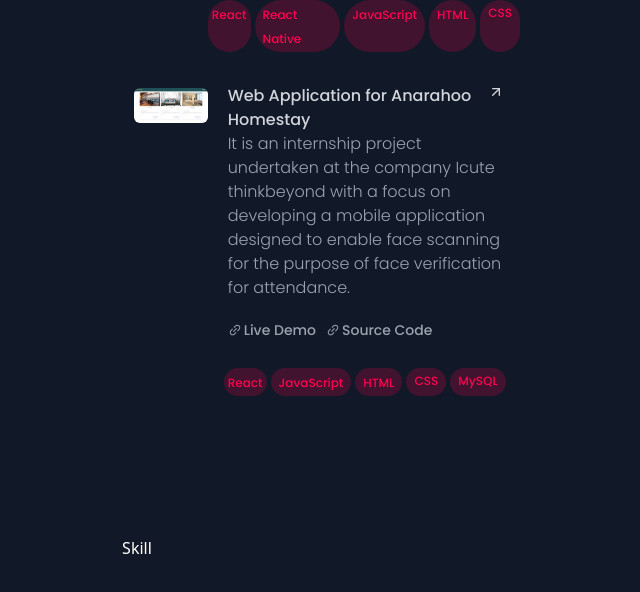
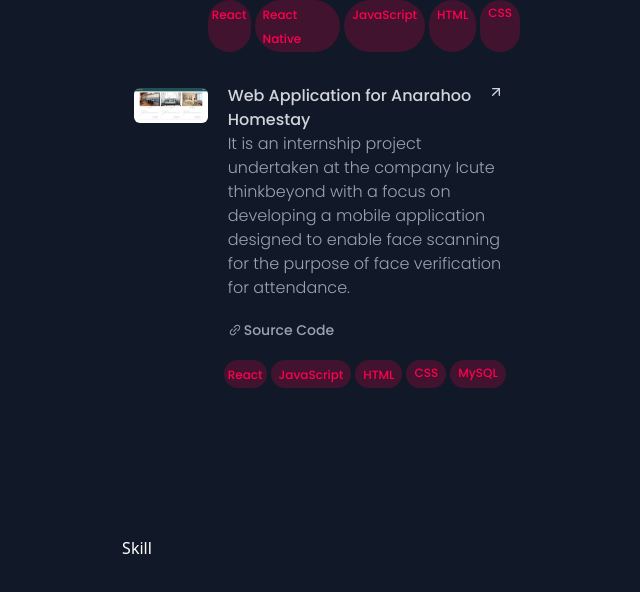
Before and after one commit to Warawut2911/Personal-Portfolio, a React (Create React App) app: page / in a window 1280 px wide. Shown: the part 1963-2555 px from the top of the page, without its empty margins (534-1174 px from the left). Built offline with nearby package versions, Linux system fonts and the light colour scheme.

Commit message:
projexts

```diff
--- a/src/components/project/Projects.js
+++ b/src/components/project/Projects.js
@@ -91,18 +91,7 @@ const Projects = () => {
                 designed to enable face scanning for the purpose of face
                 verification for attendance.
               </p>
-              <div className="flex gap-2">
-                <a
-                  href="https://portfolio1-lilac-eight.vercel.app/"
-                  target="_blank"
-                  rel="noopener noreferrer"
-                  className="flex items-center text-sm my-5 font-medium"
-                >
-                  <span>
-                    <AiOutlineLink />
-                  </span>
-                  <span className="mx-0.5">Live Demo</span>
-                </a>
+
               <a
                 href="https://github.com/Warawut2911/Project499"
                 target="_blank"
@@ -114,7 +103,6 @@ const Projects = () => {
                 </span>
                 <span className="mx-0.5">Source Code</span>
               </a>
-              </div>
             </div>
 
             <div className="flex mt-2 ml-4">
```
Lines whose indentation alone changed are shown as unchanged.
